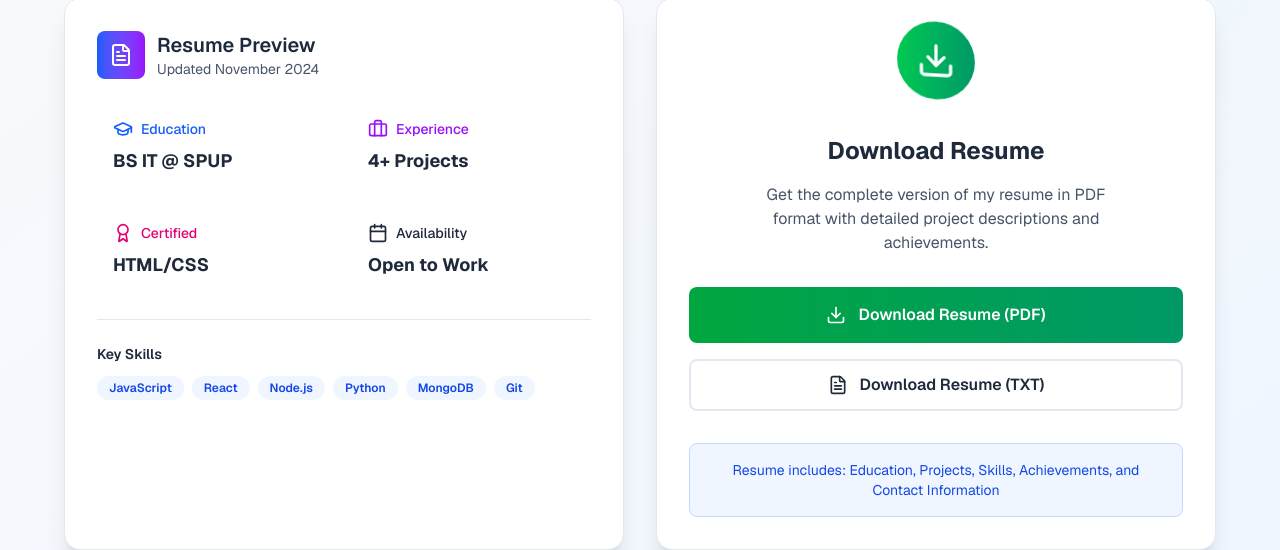
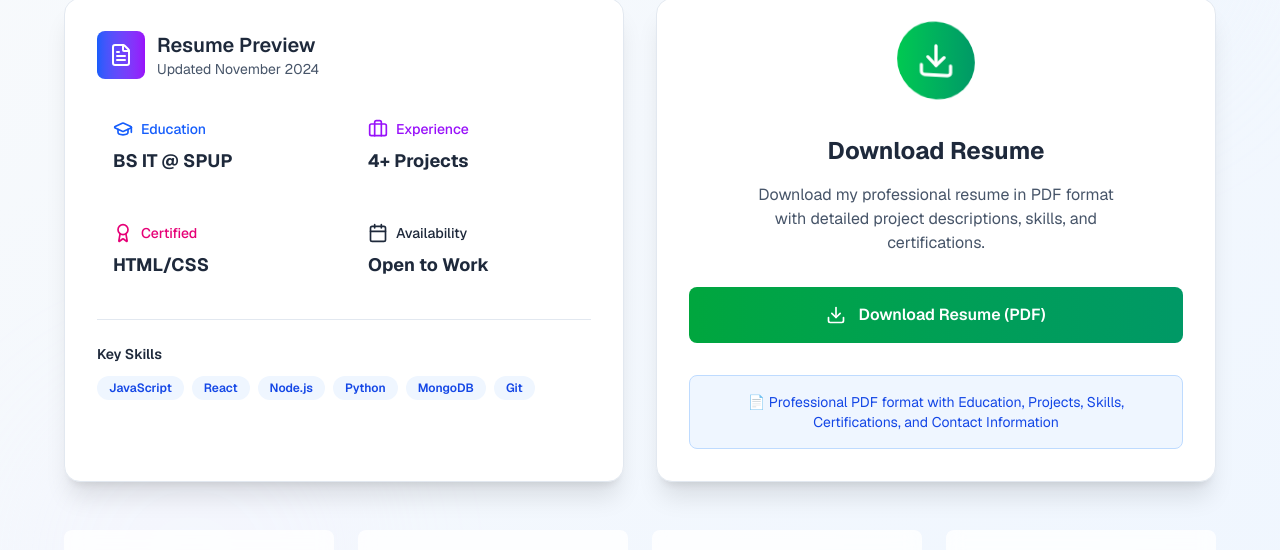
Before and after one commit to jacksimeon1/Simeon_DigitalTwin, a Next.js app: page / in a window 1280 px wide. Shown: the part 3998-4548 px from the top of the page. Built offline with nearby package versions, Linux system fonts and the light colour scheme; no server answers.

Commit message:
Remove TXT download button - keep only professional PDF resume download

```diff
--- a/app/components/ResumeSection.tsx
+++ b/app/components/ResumeSection.tsx
@@ -320,11 +320,11 @@ Web Development, AI/ML, Game Development, UI/UX Design
               </h3>
 
               <p className="text-slate-600 dark:text-slate-400 mb-8 max-w-sm">
-                Get the complete version of my resume in PDF format with detailed project descriptions and achievements.
+                Download my professional resume in PDF format with detailed project descriptions, skills, and certifications.
               </p>
 
-              {/* Download Buttons */}
-              <div className="w-full space-y-4">
+              {/* Download Button */}
+              <div className="w-full">
                 <button
                   onClick={() => handleDownload('pdf')}
                   className="w-full flex items-center justify-center gap-3 px-6 py-4 bg-gradient-to-r from-green-600 to-emerald-600 text-white font-semibold rounded-lg hover:shadow-xl hover:from-green-700 hover:to-emerald-700 transition-all duration-300 transform hover:-translate-y-1 active:translate-y-0 group"
@@ -332,20 +332,12 @@ Web Development, AI/ML, Game Development, UI/UX Design
                   <Download className="w-5 h-5 group-hover:translate-y-1 transition-transform" />
                   Download Resume (PDF)
                 </button>
-
-                <button
-                  onClick={() => handleDownload('txt')}
-                  className="w-full flex items-center justify-center gap-3 px-6 py-3 bg-slate-100 dark:bg-slate-700 text-slate-700 dark:text-slate-300 font-semibold rounded-lg hover:bg-slate-200 dark:hover:bg-slate-600 transition-all duration-300 border-2 border-slate-200 dark:border-slate-600 hover:border-green-400 dark:hover:border-green-400 group"
-                >
-                  <FileText className="w-5 h-5 group-hover:scale-110 transition-transform" />
-                  Download Resume (TXT)
-                </button>
               </div>
 
               {/* Additional Info */}
               <div className="mt-8 p-4 bg-blue-50 dark:bg-blue-900/20 rounded-lg border border-blue-200 dark:border-blue-800">
                 <p className="text-sm text-blue-700 dark:text-blue-300">
-                  Resume includes: Education, Projects, Skills, Achievements, and Contact Information
+                  📄 Professional PDF format with Education, Projects, Skills, Certifications, and Contact Information
                 </p>
               </div>
             </div>
```
